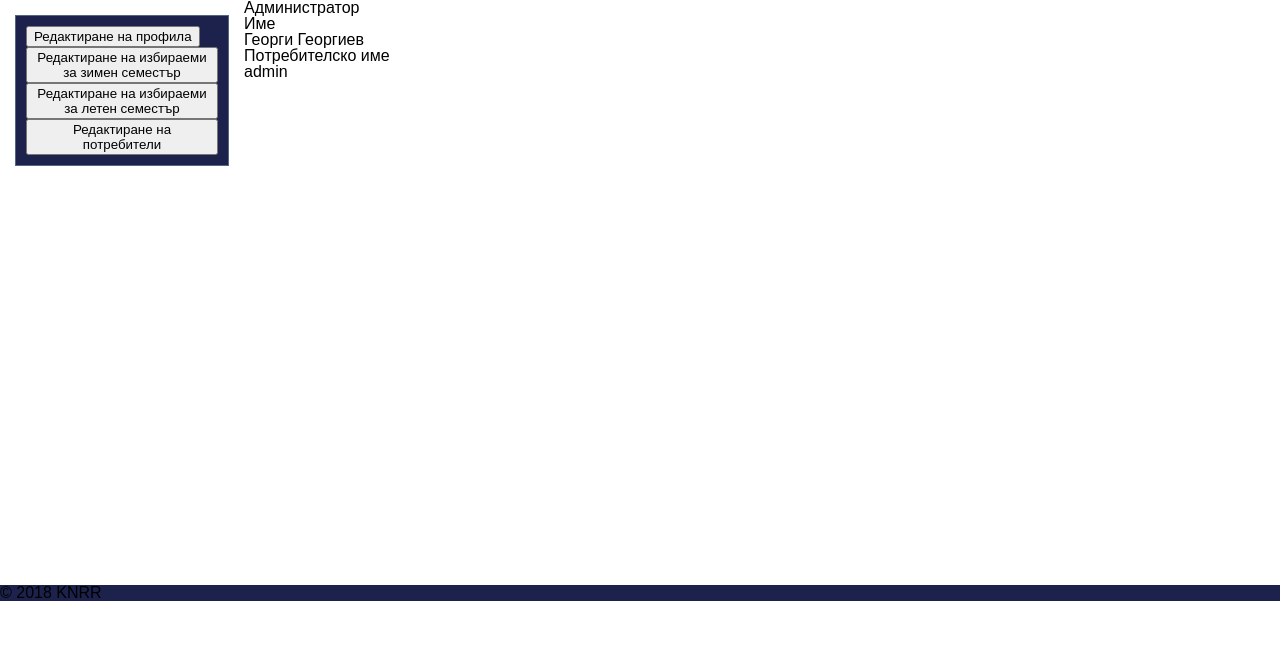
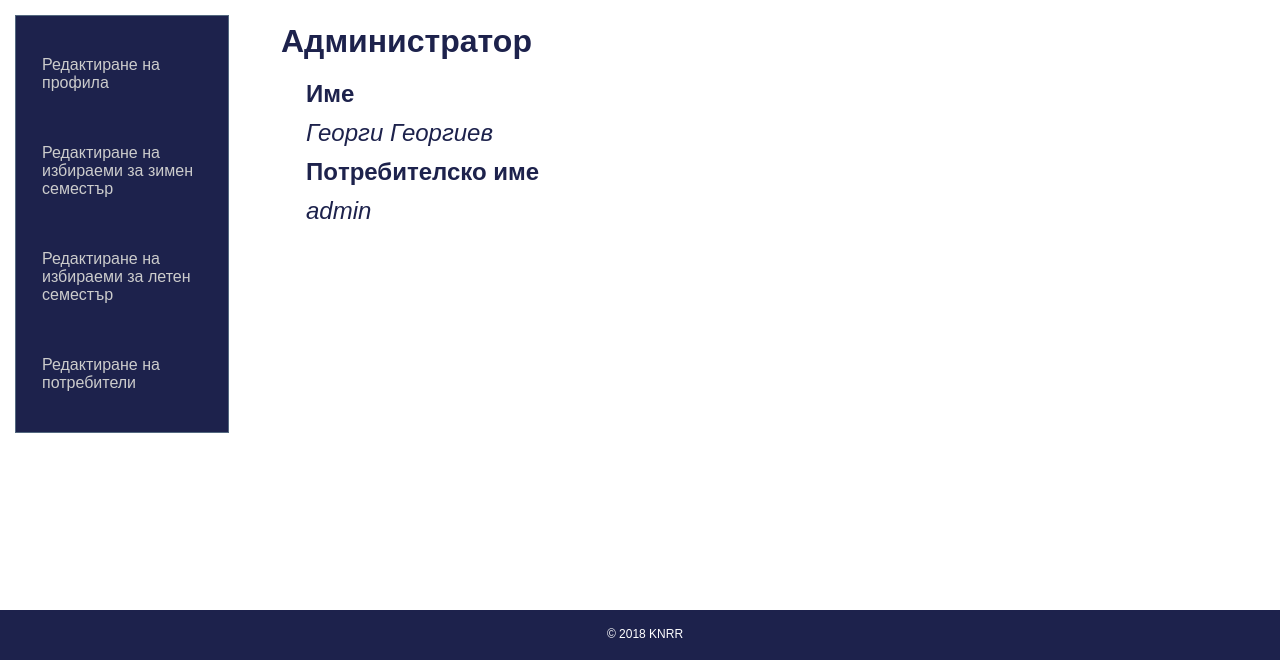
Before and after one commit to ngadzheva/ElectivesManagement, a PHP site: page /admin.html in a window 1280 px wide. Shown: the part 250-910 px from the top of the page. Before the commit the page ends 851 px from the top, so only its background shows below. Run offline with PHP 8.4, Linux system fonts and the light colour scheme.

Commit message:
Update styles

```diff
--- a/css/styles.css
+++ b/css/styles.css
@@ -350,7 +350,7 @@ td {
     background: #1D224C;
     color: #53687F;
     width: 15%;
-    height: 15%;
+    height: 25%;
     position: relative;
     float: left;
     margin: 15px;
@@ -358,12 +358,7 @@ td {
     border: 1px solid #53687F;
 }
 
-<<<<<<< HEAD
 #adminTab button, #lecturerTab button, #studentTab button{
-=======
-
-#adminTab button{
->>>>>>> 8d3c2a6af09f85bda10622cfaab68ae5eaf67d41
     color: #CCCCCC;
     background: inherit;
     display: block;
@@ -384,104 +379,8 @@ td {
     color: #FFFFFF;
 }
 
-<<<<<<< HEAD
 .tabcontent, #profile {
     color: #1D224C;
-=======
-.adminTab button.active {
-    background-color: #ccc;
-}
-
-/* student nav style */
-
-#studentTab {
-    background: #1D224C;
-    color: #53687F;
-    width: 15%;
-    height: 15%;
-    position: relative;
-    float: left;
-    margin: 15px;
-    padding: 10px;
-    border: 1px solid #53687F;
-}
-
-
-#studentTab button{
-    color: #CCCCCC;
-    background: inherit;
-    display: block;
-    text-align: left;
-    font-size: 16px;
-    width: 100%;
-    margin-top: 0.5em;
-    margin-bottom: 0.5em;
-    padding: 22px 16px;
-    border: none;
-    outline: none;
-    cursor: pointer;
-    transition: 0.3s;
-}
-
-#studentTab button:hover{
-    background: #53687F;
-    color: #FFFFFF;
-}
-
-.studentTab button.active {
-    background-color: #ccc;
-}
-
-.tabcontent {
-    float: left;
-    padding: 0px 12px;
-    border: 1px solid #ccc;
-    width: 70%;
-    border-left: none;
-    height: 300px;
-}
-
-/* lecturer nav style */
-
-#lecturerTab {
-    background: #1D224C;
-    color: #53687F;
-    width: 15%;
-    height: 15%;
-    position: relative;
-    float: left;
-    margin: 15px;
-    padding: 10px;
-    border: 1px solid #53687F;
-}
-
-#lecturerTab button{
-    color: #CCCCCC;
-    background: inherit;
-    display: block;
-    text-align: left;
-    font-size: 16px;
-    width: 100%;
-    margin-top: 0.5em;
-    margin-bottom: 0.5em;
-    padding: 22px 16px;
-    border: none;
-    outline: none;
-    cursor: pointer;
-    transition: 0.3s;
-}
-
-#lecturerTab button:hover{
-    background: #53687F;
-    color: #FFFFFF;
-}
-
-.lecturerTab button.active {
-    background-color: #ccc;
-}
-
-.tabcontent {
->>>>>>> 8d3c2a6af09f85bda10622cfaab68ae5eaf67d41
     float: left;
     padding: 0px 12px;
     width: 70%;
```
